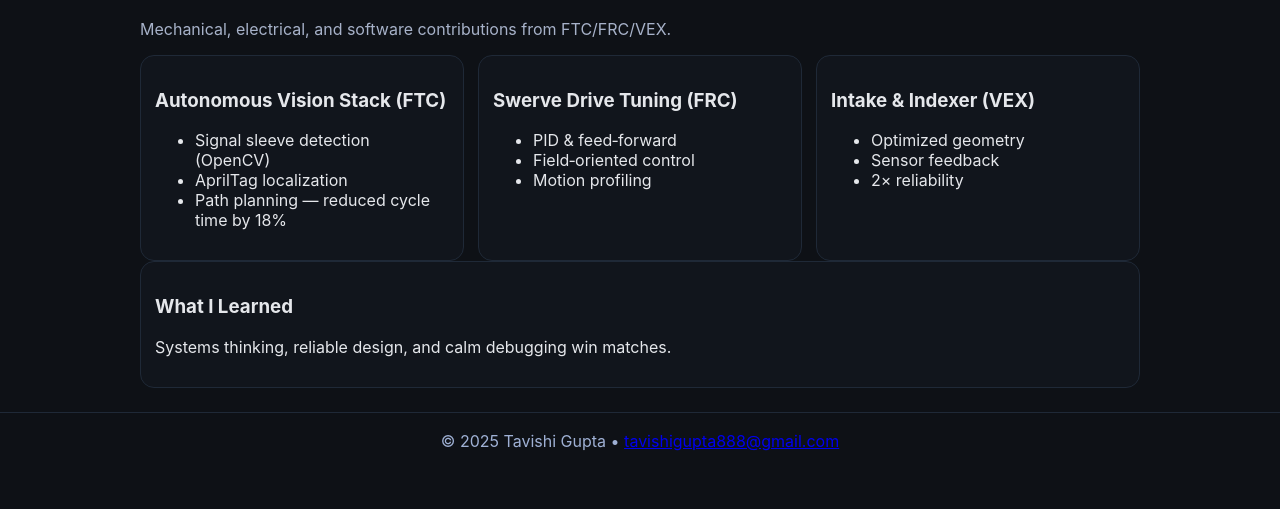
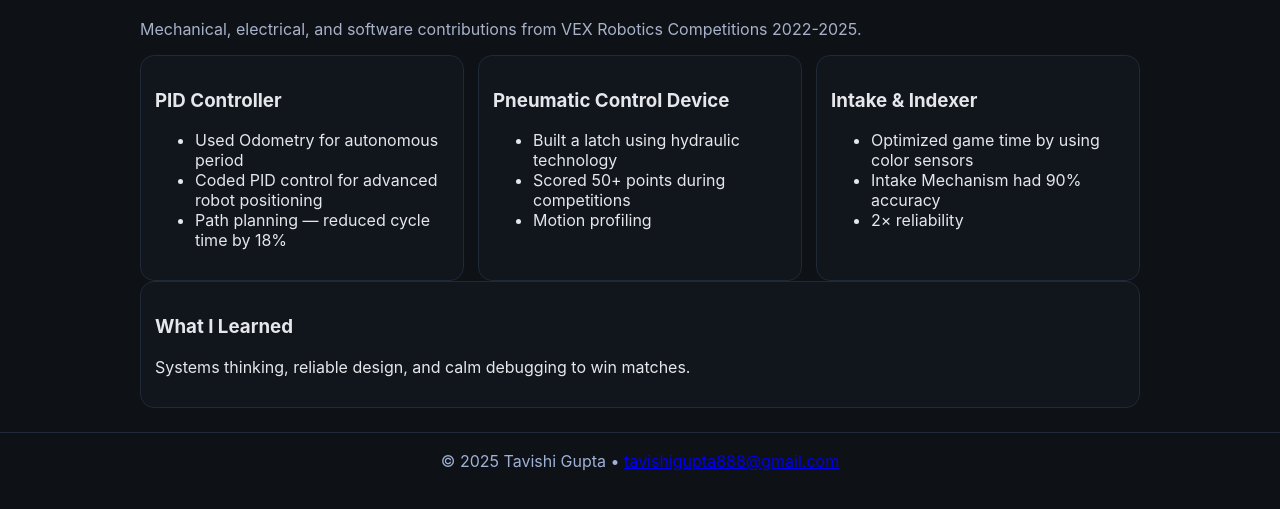
Before and after one commit to tavishi-gupta/tavishigupta, a plain HTML site: page robotics.html in a window 1280 px wide. Shown: the part 197-706 px from the top of the page. Drawn offline with Linux system fonts and the light colour scheme.

Commit message:
Update robotics.html

```diff
--- a/robotics.html
+++ b/robotics.html
@@ -28,13 +28,13 @@
     <div class="container">
 
 <h1>Robotics</h1>
-<p class="lede">Mechanical, electrical, and software contributions from FTC/FRC/VEX.</p>
+<p class="lede">Mechanical, electrical, and software contributions from VEX Robotics Competitions 2022-2025.</p>
 <div class="cards">
-<article class="card"><h3>Autonomous Vision Stack (FTC)</h3><ul><li>Signal sleeve detection (OpenCV)</li><li>AprilTag localization</li><li>Path planning — reduced cycle time by 18%</li></ul></article>
-<article class="card"><h3>Swerve Drive Tuning (FRC)</h3><ul><li>PID & feed‑forward</li><li>Field‑oriented control</li><li>Motion profiling</li></ul></article>
-<article class="card"><h3>Intake & Indexer (VEX)</h3><ul><li>Optimized geometry</li><li>Sensor feedback</li><li>2× reliability</li></ul></article>
+<article class="card"><h3>PID Controller</h3><ul><li>Used Odometry for autonomous period</li><li>Coded PID control for advanced robot positioning</li><li>Path planning — reduced cycle time by 18%</li></ul></article>
+<article class="card"><h3>Pneumatic Control Device</h3><ul><li>Built a latch using hydraulic technology</li><li>Scored 50+ points during competitions</li><li>Motion profiling</li></ul></article>
+<article class="card"><h3>Intake & Indexer</h3><ul><li>Optimized game time by using color sensors</li><li>Intake Mechanism had 90% accuracy</li><li>2× reliability</li></ul></article>
 </div>
-<div class="cards"><article class="card"><h3>What I Learned</h3><p>Systems thinking, reliable design, and calm debugging win matches.</p></article></div>
+<div class="cards"><article class="card"><h3>What I Learned</h3><p>Systems thinking, reliable design, and calm debugging to win matches.</p></article></div>
 
     </div>
   </main>
```
